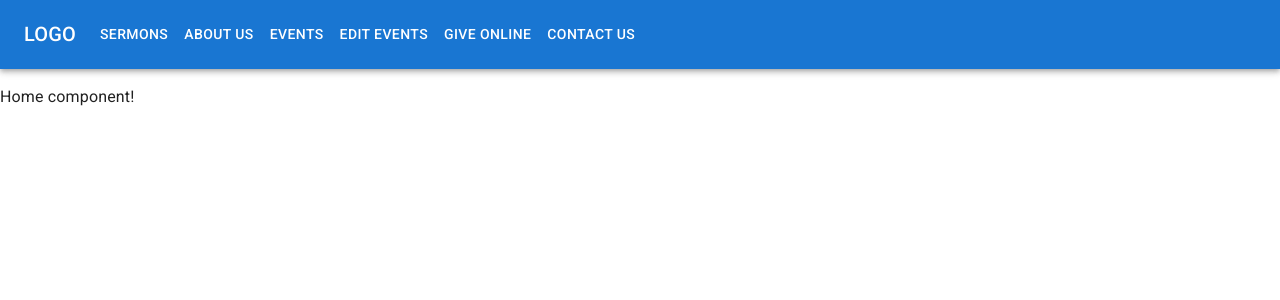
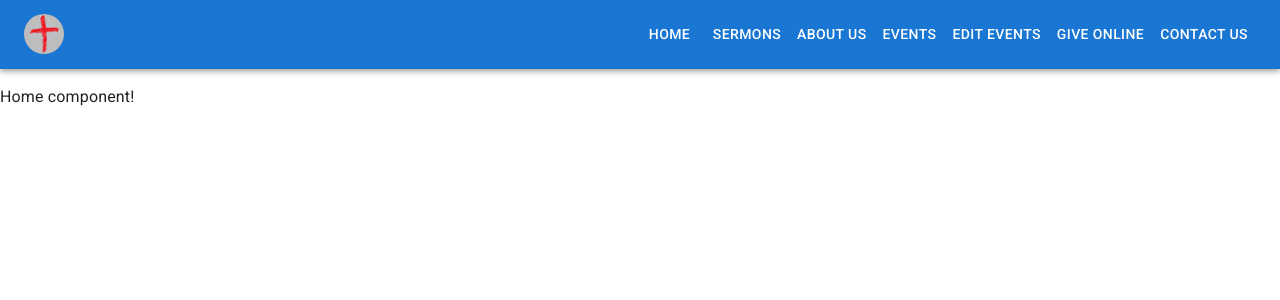
Before and after one commit to JoshMcDaniel/real-impact-church-website, a React (Create React App) app: page / in a window 1280 px wide. Shown: the top 300 px of the page. Built offline with nearby package versions, Linux system fonts and the light colour scheme.

Commit message:
Added logo & justified links

```diff
--- a/src/App.css
+++ b/src/App.css
@@ -1,16 +1,5 @@
-.App {
-  text-align: center;
-}
-
-.App-logo {
-  height: 40vmin;
-  pointer-events: none;
-}
 
 @media (prefers-reduced-motion: no-preference) {
-  .App-logo {
-    animation: App-logo-spin infinite 20s linear;
-  }
 }
 
 .App-header {
@@ -23,16 +12,3 @@
   font-size: calc(10px + 2vmin);
   color: white;
 }
-
-.App-link {
-  color: #61dafb;
-}
-
-@keyframes App-logo-spin {
-  from {
-    transform: rotate(0deg);
-  }
-  to {
-    transform: rotate(360deg);
-  }
-}
--- /dev/null
+++ b/src/components/common/logo-avatar-transparent-bg.js
@@ -0,0 +1,17 @@
+import { Avatar } from '@mui/material';
+// import logo_transparent_bg from '/images/logo/logo_no_bg.png';
+
+/**
+ * @returns the logo in an Avatar format.
+ */
+export const LogoAvatarTransparentBg = () => {
+  return (
+    <Avatar variant="circular" className="logo-avatar">
+      <img
+        src="/images/logo/logo_no_bg.png"
+        alt="logo"
+        className="logo-image"
+      />
+    </Avatar>
+  );
+};
--- a/src/components/topbar/responsive-app-bar.component.js
+++ b/src/components/topbar/responsive-app-bar.component.js
@@ -10,9 +10,11 @@ import Container from '@mui/material/Container';
 import Button from '@mui/material/Button';
 import MenuItem from '@mui/material/MenuItem';
 import { Link } from 'react-router-dom';
+import { LogoAvatarTransparentBg } from '../common/logo-avatar-transparent-bg';
 
 const ResponsiveAppBar = () => {
   const pages = [
+    { displayText: 'Home', route: '/' },
     { displayText: 'Sermons', route: '/sermons' },
     { displayText: 'About Us', route: '/about' },
     { displayText: 'Events', route: '/events' },
@@ -35,16 +37,15 @@ const ResponsiveAppBar = () => {
     <AppBar position="static">
       <Container maxWidth="xl">
         <Toolbar disableGutters>
-          <Typography
-            variant="h6"
-            noWrap
-            component="div"
-            sx={{ mr: 2, display: { xs: 'none', md: 'flex' } }}
+          <LogoAvatarTransparentBg />
+
+          <Box
+            sx={{
+              flexGrow: 1,
+              display: { xs: 'flex', md: 'none' },
+              justifyContent: { xs: 'right', md: 'right' },
+            }}
           >
-            LOGO
-          </Typography>
-
-          <Box sx={{ flexGrow: 1, display: { xs: 'flex', md: 'none' } }}>
             <IconButton
               size="large"
               aria-label="menu button"
@@ -85,15 +86,13 @@ const ResponsiveAppBar = () => {
               ))}
             </Menu>
           </Box>
-          <Typography
-            variant="h6"
-            noWrap
-            component="div"
-            sx={{ flexGrow: 1, display: { xs: 'flex', md: 'none' } }}
+          <Box
+            sx={{
+              flexGrow: 1,
+              display: { xs: 'none', md: 'flex' },
+              justifyContent: { xs: 'right', md: 'right' },
+            }}
           >
-            LOGO
-          </Typography>
-          <Box sx={{ flexGrow: 1, display: { xs: 'none', md: 'flex' } }}>
             {pages.map((page) => (
               <Button
                 key={page.displayText}
@@ -111,4 +110,5 @@ const ResponsiveAppBar = () => {
     </AppBar>
   );
 };
+
 export default ResponsiveAppBar;
```
Also changed, not shown: public/images/logo/logo_no_bg.png (added).
